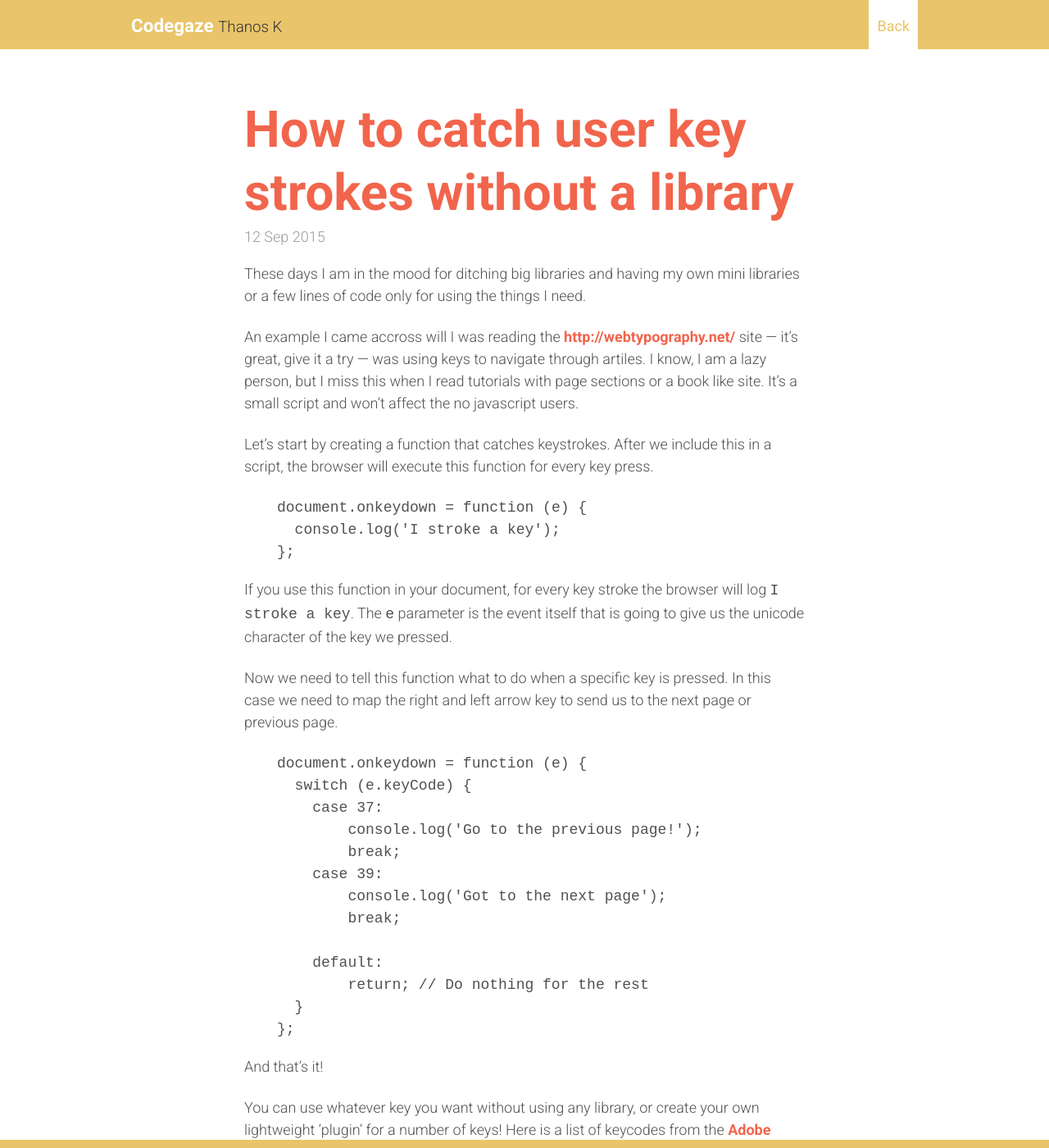
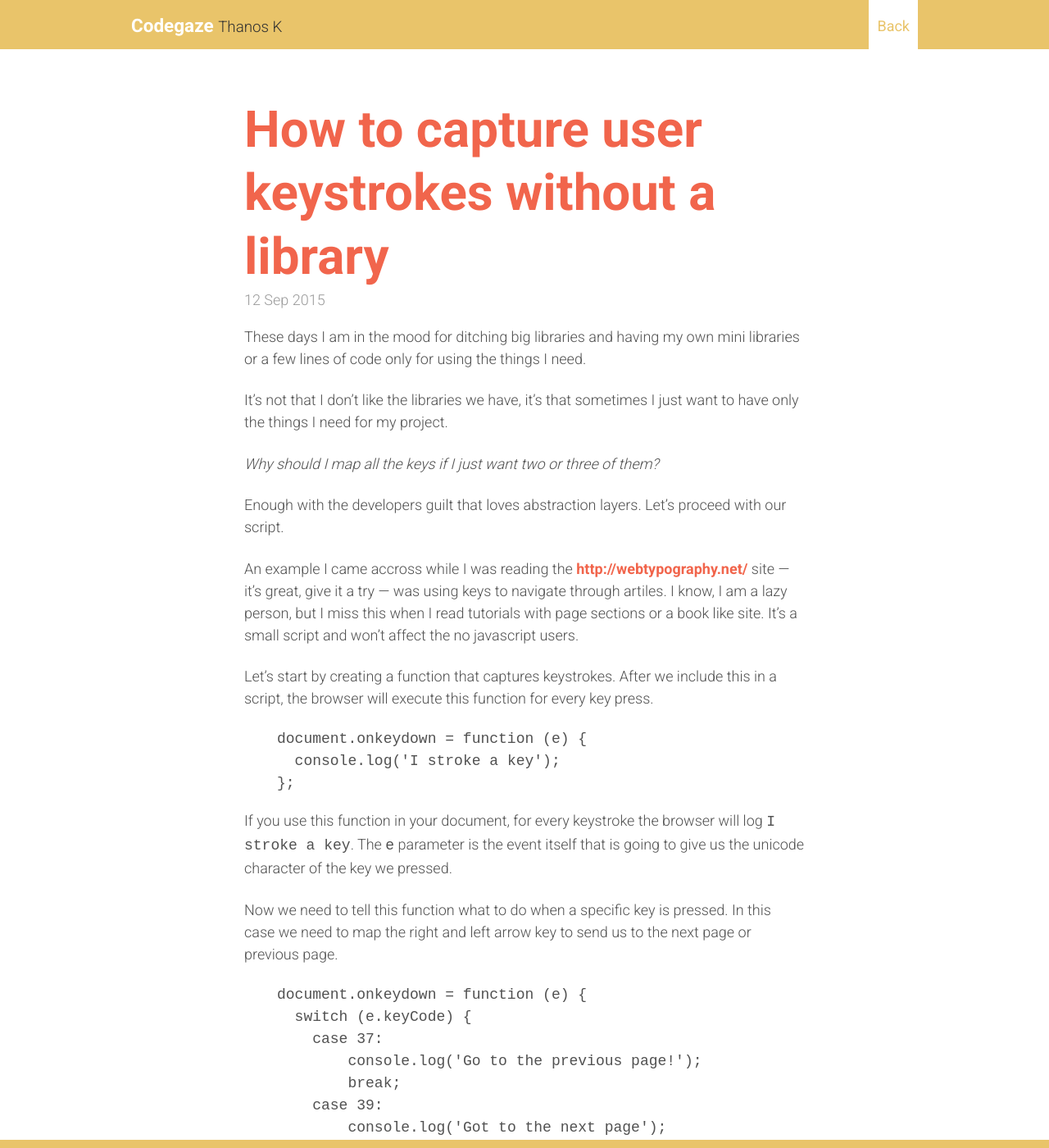
Before and after one commit to codegaze/codegaze.github.io, a Jekyll site: the page built from _posts/2015-09-12-javascript-catch-keystrokes.md, in a window 1280 px wide and 1400 px high. Shown: the whole window at 82% size. Built offline with Jekyll 4.4.1, drawn with Linux system fonts in a browser that asks for light colours; nearby versions of some CDN libraries; comment, search, counter and statistics services are not loaded; a style sheet for code colours, icons or effects is not loaded.

Commit message:
Fixed Typos

````diff
--- a/_posts/2015-09-12-javascript-catch-keystrokes.md
+++ b/_posts/2015-09-12-javascript-catch-keystrokes.md
@@ -1,16 +1,22 @@
 ---
 layout: post
-title: How to catch user key strokes without a library
+title: How to capture user keystrokes without a library
 keywords: javascript, vanilla, keystroke, keycode, keypress, codegaze, no jquery
-description: How to catch user key strokes without a library with a few lines of code
+description: How to capture user keystrokes without a library but a few lines of code
 post_description: These days I am in the mood for ditching big libraries.
 ---
 
 These days I am in the mood for ditching big libraries and having my own mini libraries or a few lines of code only for using the things I need.
 
-An example I came accross will I was reading the [http://webtypography.net/](http://webtypography.net/){:target="_blank"} site — it's great, give it a try — was using keys to navigate through artiles. I know, I am a lazy person, but I miss this when I read tutorials with page sections or a book like site. It's a small script and won't affect the no javascript users.
+It's not that I don't like the libraries we have, it's that sometimes I just want to have only the things I need for my project.
 
-Let's start by creating a function that catches keystrokes. After we include this in a script, the browser will execute this function for every key press.
+*Why should I map all the keys if I just want two or three of them?*
+
+Enough with the developers guilt that loves abstraction layers. Let's proceed with our script.
+
+An example I came accross while I was reading the [http://webtypography.net/](http://webtypography.net/){:target="_blank"} site — it's great, give it a try — was using keys to navigate through artiles. I know, I am a lazy person, but I miss this when I read tutorials with page sections or a book like site. It's a small script and won't affect the no javascript users.
+
+Let's start by creating a function that captures keystrokes. After we include this in a script, the browser will execute this function for every key press.
 
 {% highlight javascript %}
 document.onkeydown = function (e) {
@@ -18,7 +24,7 @@ document.onkeydown = function (e) {
 };
 {% endhighlight %}
 
-If you use this function in your document, for every key stroke the browser will log `I stroke a key`.
+If you use this function in your document, for every keystroke the browser will log `I stroke a key`.
 The ```e``` parameter is the event itself that is going to give us the unicode character of the key we pressed.
 
 Now we need to tell this function what to do when a specific key is pressed. In this case we need to map the right and left arrow key to send us to the next page or previous page.
````
